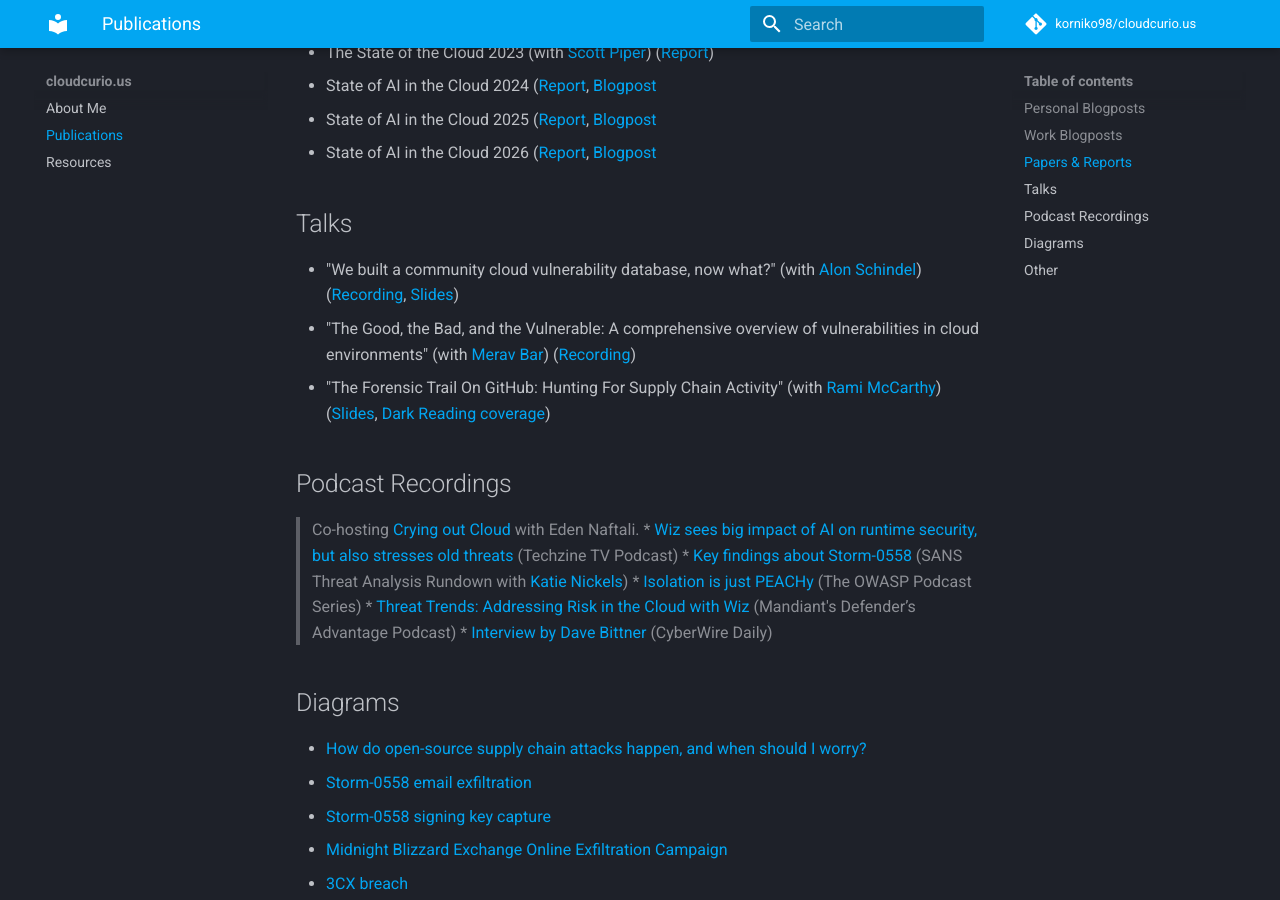
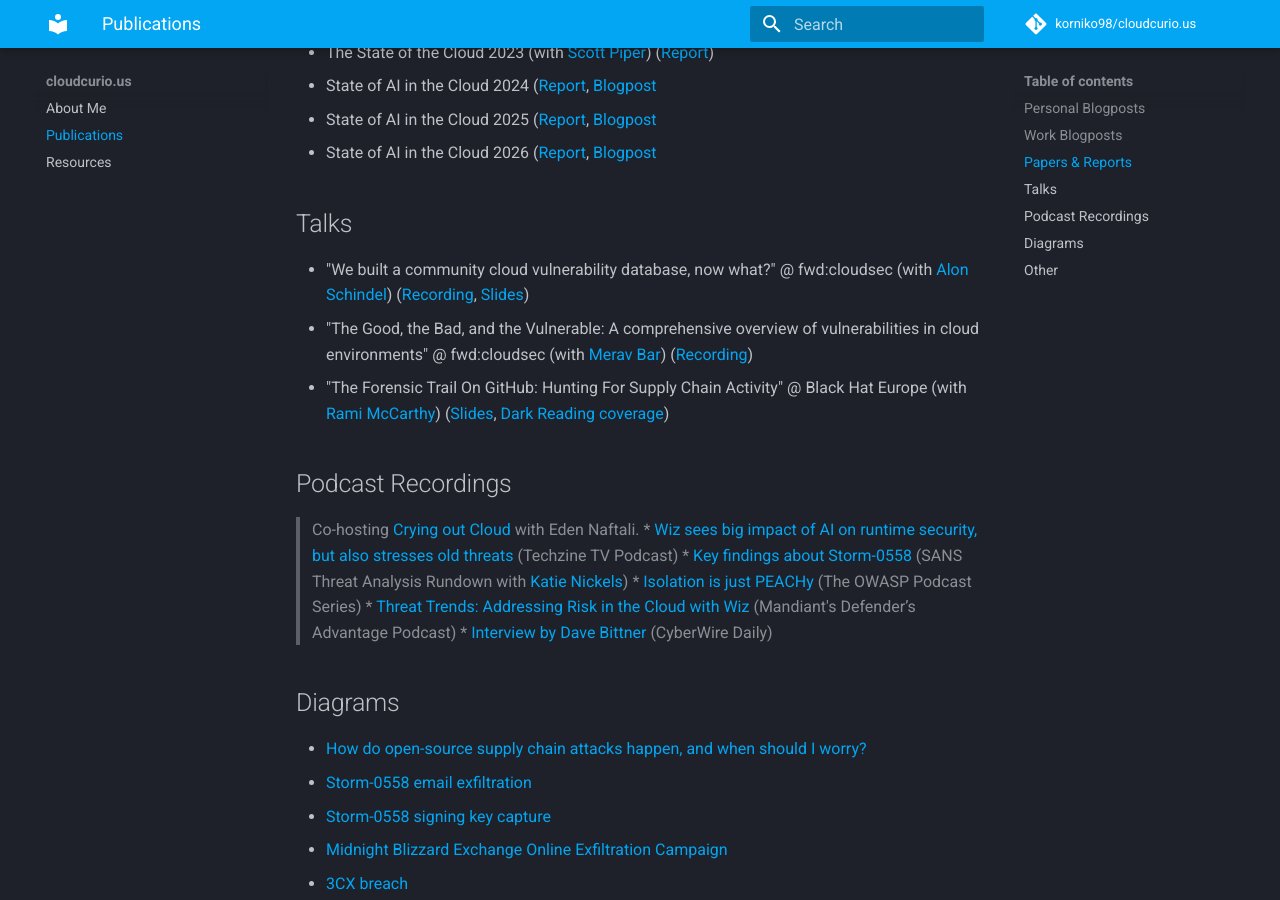
Before and after one commit to korniko98/cloudcurio.us, an MkDocs documentation site: the page built from docs/publications.md, in a window 1280 px wide and 900 px high, scrolled down 765 px. Built offline with MkDocs 1.6.1 and Material for MkDocs 9.7.7, drawn with Linux system fonts in a browser that asks for light colours; comment, search, counter and statistics services are not loaded.

Commit message:
Update publications.md

```diff
--- a/docs/publications.md
+++ b/docs/publications.md
@@ -37,9 +37,9 @@
 * State of AI in the Cloud 2026 ([Report](https://www.wiz.io/reports/state-of-ai-in-the-cloud-2026), [Blogpost](https://www.wiz.io/blog/state-of-ai-in-cloud-2026-recap)
 
 ## Talks
-* "We built a community cloud vulnerability database, now what?" (with [Alon Schindel](https://twitter.com/41thexplorer)) ([Recording](https://youtu.be/KwDo6KG76_c), [Slides](https://pretalx.com/media/fwd-cloudsec-2022/submissions/YJBJPK/resources/cloudvulndb_fwd_jLR2QM9.pdf))
-* "The Good, the Bad, and the Vulnerable: A comprehensive overview of vulnerabilities in cloud environments" (with [Merav Bar](https://twitter.com/merav_br)) ([Recording](https://youtu.be/KwDo6KG76_c))
-* "The Forensic Trail On GitHub: Hunting For Supply Chain Activity" (with [Rami McCarthy](https://ramimac.me/)) ([Slides](https://i.blackhat.com/BH-EU-25/eu-25-McCarthy-Forensic-Trail-GitHub.pdf), [Dark Reading coverage](https://www.darkreading.com/application-security/supply-chain-attacks-targeting-github-actions-increased-in-2025))
+* "We built a community cloud vulnerability database, now what?" @ fwd:cloudsec (with [Alon Schindel](https://twitter.com/41thexplorer)) ([Recording](https://youtu.be/KwDo6KG76_c), [Slides](https://pretalx.com/media/fwd-cloudsec-2022/submissions/YJBJPK/resources/cloudvulndb_fwd_jLR2QM9.pdf))
+* "The Good, the Bad, and the Vulnerable: A comprehensive overview of vulnerabilities in cloud environments" @ fwd:cloudsec (with [Merav Bar](https://twitter.com/merav_br)) ([Recording](https://youtu.be/KwDo6KG76_c))
+* "The Forensic Trail On GitHub: Hunting For Supply Chain Activity" @ Black Hat Europe (with [Rami McCarthy](https://ramimac.me/)) ([Slides](https://i.blackhat.com/BH-EU-25/eu-25-McCarthy-Forensic-Trail-GitHub.pdf), [Dark Reading coverage](https://www.darkreading.com/application-security/supply-chain-attacks-targeting-github-actions-increased-in-2025))
 
 ## Podcast Recordings
 > Co-hosting [Crying out Cloud](https://www.wiz.io/crying-out-cloud) with Eden Naftali.
```
